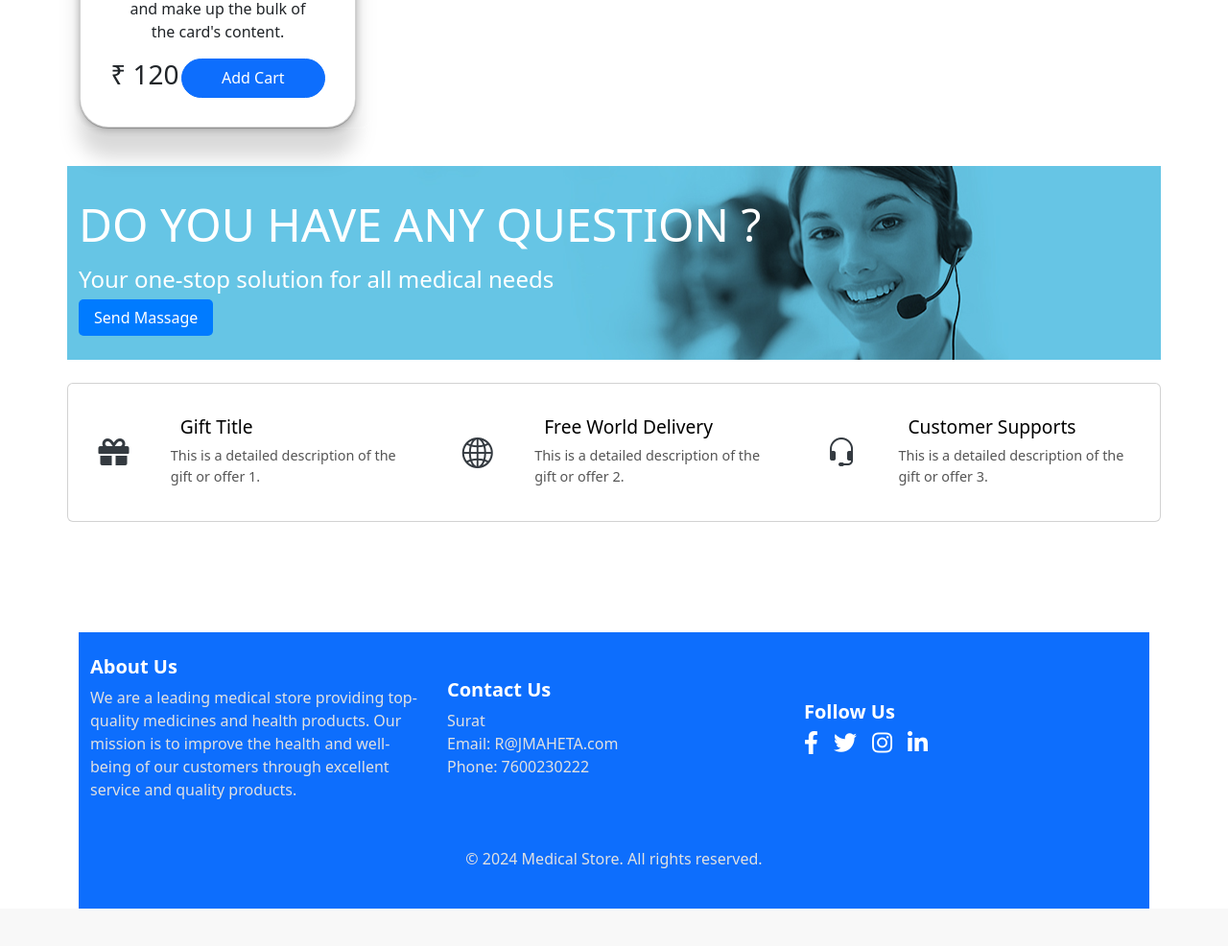
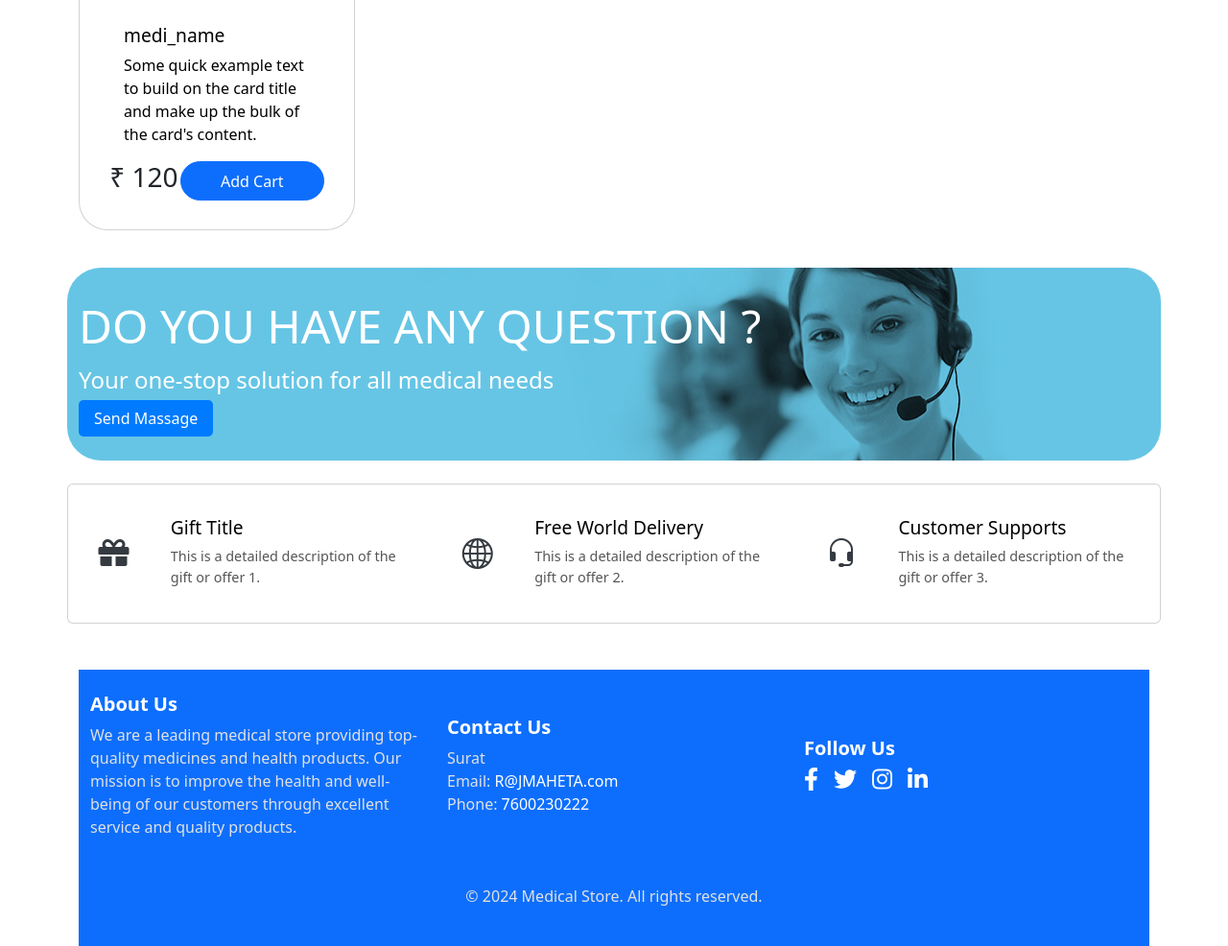
Before and after one commit to Rajmaheta009/medical_store, a PHP site: page /home_page.php in a window 1280 px wide. Shown: the part 1944-2930 px from the top of the page at 96% size. Before the commit the page ends 2891 px from the top, so only its background shows below. Run offline with PHP 8.4, Linux system fonts and the light colour scheme; grey boxes labelled with a size stand in for pictures from a placeholder-image service; some libraries are stand-ins or nearby versions.

Commit message:
update 13/09

```diff
--- a/clinet_side/assets/css/style.css
+++ b/clinet_side/assets/css/style.css
@@ -2,10 +2,6 @@ body {
     font-family: 'Roboto', sans-serif;
     margin: 0;
     padding: 0;
-}
-
-a {
-    text-decoration: none;
 }
 
 .top-bar {
@@ -91,6 +87,7 @@ a {
 }
 
 .nav-bar {
+    position: sticky;
     background-color: #f8f8f8;
     padding: 10px 0;
     text-align: center;
@@ -104,13 +101,6 @@ a {
     font-size: 14px;
     font-weight: 700;
     cursor: pointer;
-}
-
-.nav-bar a.active {
-    background-color: #00a9e0;
-    color: #fff;
-    padding: 5px 10px;
-    border-radius: 20px;
 }
 
 .carousel-inner {
@@ -132,26 +122,16 @@ a {
 .card .card-title {
     display: flex;
     color: #000;
-    text-align: start;
-    align-items: center;
     margin-top: 5%;
-    padding-left: 10px;
 }
 
-.card img {
-    border-radius: 25px;
-    display: flex;
-    height: 20%;
-}
-
-.a .card .card-text {
+.card .card-text {
     color: #000;
     justify-content: center;
 }
 
-.card {
-    margin-top: 15px;
-    width: 120%;
+.card1 img {
+    height: 250px;
 }
 
 .container h4 {
@@ -160,17 +140,10 @@ a {
 
 .card1 {
     border-radius: 12px;
-    border: 1px solid rgba(255, 255, 255, 0.125);
-    filter: drop-shadow(0 30px 10px rgba(0, 0, 0, 0.15));
     display: flex;
-    flex-direction: column;
-    align-items: center;
-    justify-content: center;
-    text-align: center;
     max-width: 400px;
     transition: transform 0.3s ease, box-shadow 0.3s ease;
     margin-bottom: 5%;
-    padding-right: 15px;
 }
 
 .image-wrapper {
@@ -202,6 +175,7 @@ a {
     padding: 2rem;
     text-align: start;
     margin-top: 5%;
+    border-radius: 35px;
 }
 
 .banner-content {
@@ -284,7 +258,6 @@ a {
 .footer {
     display: flex;
     background-color: #007bff;
-    margin-top: 6%;
     /* Blue background */
 }
 
@@ -300,15 +273,19 @@ a {
     /* Light grey text color for paragraph and list items */
 }
 
+.footer a:hover {
+    color: #ffc107;
+    /* text-decoration: none; */
+    /* Highlight links on hover */
+}
+
 .footer a {
-    color: #ffffff;
-    /* White color for links */
     text-decoration: none;
 }
 
-.footer a:hover {
-    text-decoration: underline;
-    /* Underline on hover for better user interaction */
+.footer .fab:hover {
+    transform: scale(1.2);
+    transition: transform 0.3s;
 }
 
 .footer .fab {
@@ -316,15 +293,9 @@ a {
     /* Icon size */
 }
 
-.card1 .card-img-top {
-    border-radius: 50px;
-    padding: 5px;
-}
-
 .card1 .card {
     border-radius: 30px;
     padding: 30px;
-    box-shadow: rgba(0, 0, 0, 0.25) 0px 0.0625em 0.0625em, rgba(0, 0, 0, 0.25) 0px 0.125em 0.5em, rgba(255, 255, 255, 0.1) 0px 0px 0px 1px inset;
 }
 
 .card-body {
--- a/clinet_side/include/footer.php
+++ b/clinet_side/include/footer.php
@@ -9,8 +9,8 @@
                 <h5>Contact Us</h5>
                 <ul class="list-unstyled">
                     <li>Surat</li>
-                    <li>Email: R@JMAHETA.com</li>
-                    <li>Phone: 7600230222</li>
+                    <li>Email: <a href="mailto:R@JMAHETA.com" class="text-white">R@JMAHETA.com</a></li>
+                    <li>Phone: <a href="tel:+917600230222" class="text-white">7600230222</a></li>
                 </ul>
             </div>
             <div class="col-md-4 mb-3">
--- a/clinet_side/include/header.php
+++ b/clinet_side/include/header.php
@@ -13,7 +13,7 @@
 </head>
 
 <body>
-    <div class="top-bar">
+    <div class="top-bar"  >
         <i class="fas fa-map-marker-alt">Surat,Gujarat</i>3
         <i class="fas fa-phone">7600230222</i>
         <i class="fas fa-envelope"><a href="mailto:example@medicine-plus.com">R@JMAHETA.COM</a></i>
--- a/clinet_side/include/navigation.php
+++ b/clinet_side/include/navigation.php
@@ -1,4 +1,4 @@
-<div class="nav-bar">
+<div class="nav-bar" style="position: sticky; top: 0; z-index: 1000; background-color: #ffff; background:blur;">
     <a href="home_page.php">HOME</a>
     <a href="#">FEATURES</a>
     <a href="#">SHORTCODES</a>
```
Also changed, not shown: clinet_side/product_list.php (+0 -63 lines). Lines whose indentation alone changed are shown as unchanged.
